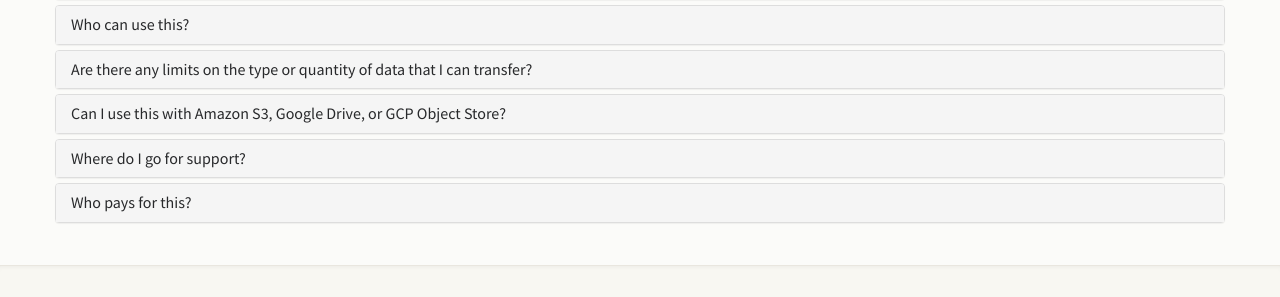
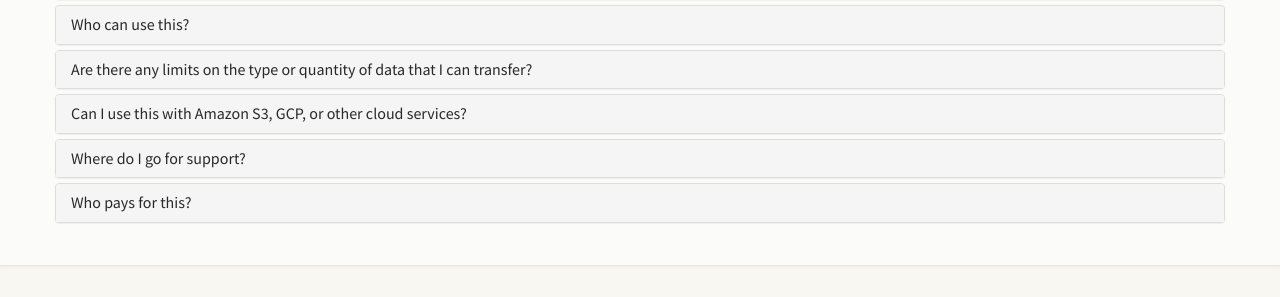
Before and after one commit to stanford-rc/globus.stanford.edu, a Jekyll site: the page built from scenarios.html, in a window 1280 px wide and 900 px high, scrolled down 2464 px. Shown: the part 170-467 px from the top of the window. Built offline with Jekyll 4.4.1, drawn with Linux system fonts in a browser that asks for light colours; nearby versions of some CDN libraries; comment, search, counter and statistics services are not loaded; part of the change alters nothing that is shown.

Commit message:
scenarios: Update what Stanford has licensed
We have cloud stuff licensed now!

```diff
--- a/scenarios.html
+++ b/scenarios.html
@@ -1158,12 +1158,15 @@ endpoint</a> to test transfer performance to your storage.</p>
 
     {% capture p2 %}
 
-<p>At this time, Stanford pays for a <a href="https://www.globus.org/subscriptions" title="Globus Subscriptions">Globus Standard subscription</a>.</p>
+<p>At this time, Stanford pays for a <a href="https://www.globus.org/subscriptions"
+title="Globus Subscriptions">Globus Standard subscription</a>, and the
+following <a href="https://www.globus.org/connectors" title="Premium Storage
+Connectors">Premium Storage Connectors</a>: Box, Google Cloud Storage, Google
+Drive, and S3.</p>
 
 <p>We have not paid for the High Assurance—which would likely be required for
 transferring with High Risk data—or HIPAA BAA—which would be required for
-transferring PHI—levels.  If you are interested in helping fund the cost,
-please <a href="mailto:srcc-support@stanford.edu">let us know</a>!</p>
+transferring PHI—levels.</p>
 
     {% endcapture %}
 
@@ -1236,19 +1239,15 @@ imposed by your storage space, and your network connection.</p>
 
     {% capture p4 %}
 
-<p>Yes, but it has to be paid for.  The cost is $5000 per year for each
-"connector" (S3, Drive, and GCP are separate connectors).  Once funding is
-identitied, the feature would be turned on for everyone.</p>
-
-<p>If you are interested in helping fund the cost of a connector, please
-<a href="mailto:srcc-support@stanford.edu">let us know</a>!</p>
+<p>Yes, you can!  Check out our <a href="{{ "cloud.html" | relative_url  }}"
+title="Globus and the Cloud">Cloud page</a> to see what we have licensed.</p>
 
     {% endcapture %}
 
   {% include panel.html
      parent="scenario"
      id="p4"
-     scenario="Can I use this with Amazon S3, Google Drive, or GCP Object Store?"
+     scenario="Can I use this with Amazon S3, GCP, or other cloud services?"
      content=p4
   %}
 
```
